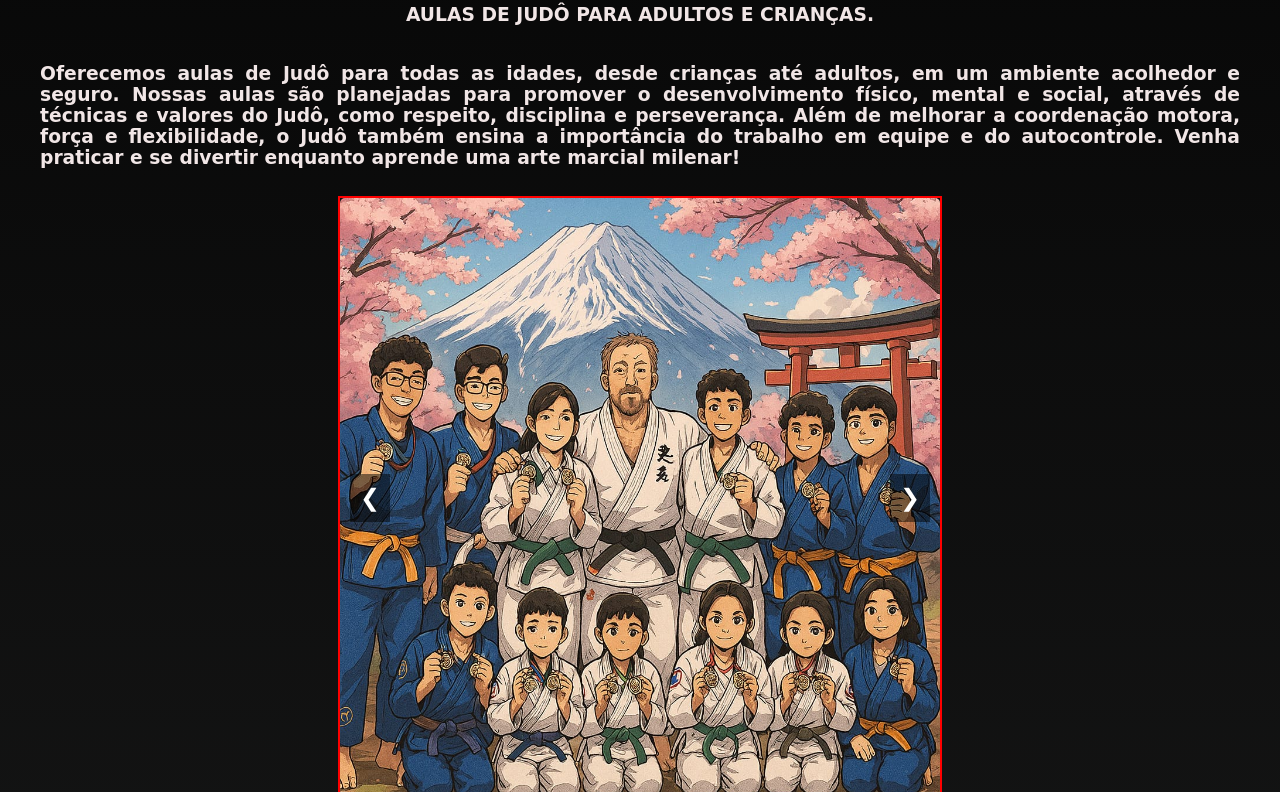
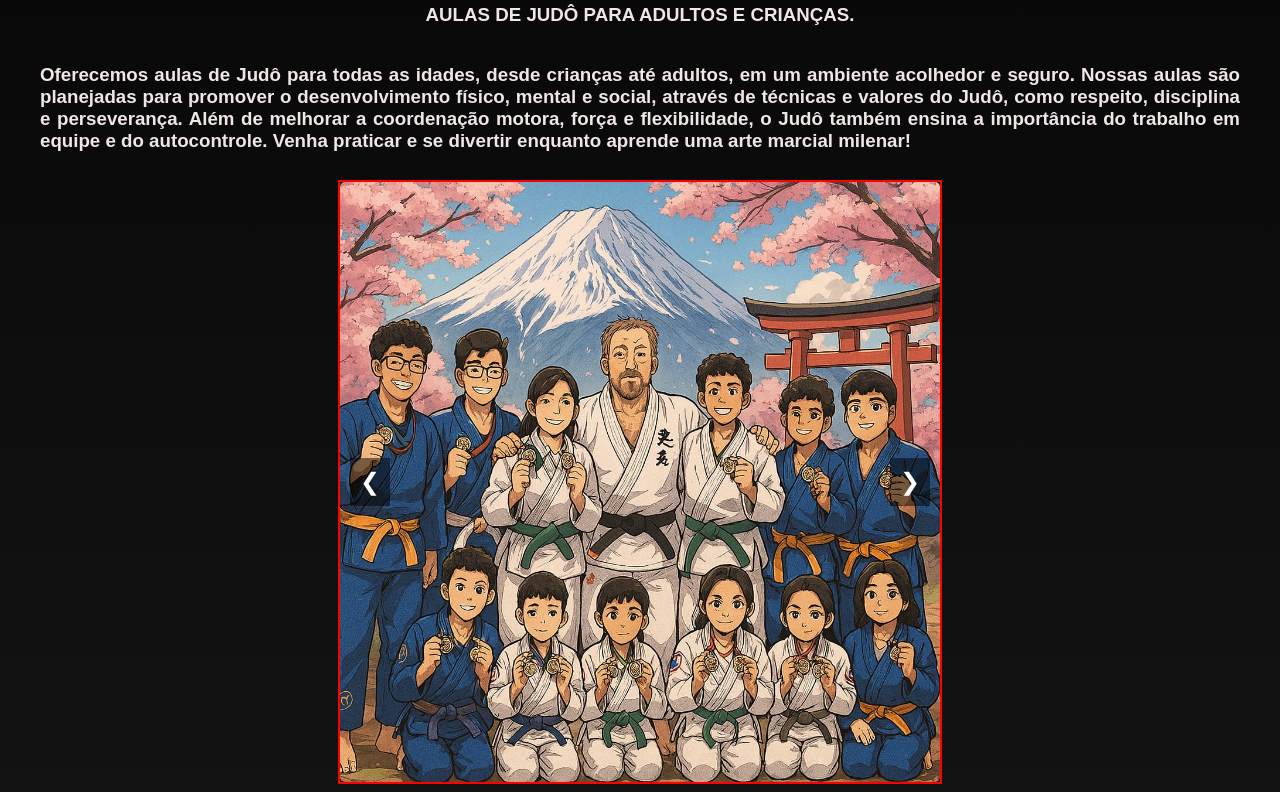
Before and after one commit to carolinevsant/JUDO, a plain HTML site: page index.html in a window 1280 px wide. Shown: the part 454-1246 px from the top of the page. Drawn offline with Linux system fonts and the light colour scheme.

Commit message:
Add files via upload

```diff
--- a/sobre.css
+++ b/sobre.css
@@ -1,7 +1,7 @@
 body{
     background-color: rgb(172, 172, 181);
     text-align: center;
- font-family: cursive;
+ font-family: Arial, Helvetica, sans-serif;
 }
 
 nav{
--- a/style.css
+++ b/style.css
@@ -2,7 +2,7 @@
 
     /* Estilo geral */
     body {
-        font-family: cursive;
+        font-family: Arial, Helvetica, sans-serif;
         background: linear-gradient(to bottom, #030303, #565858);
         background-size: 300% 300%;
         animation: gradientAnimation 6s ease infinite;
```
